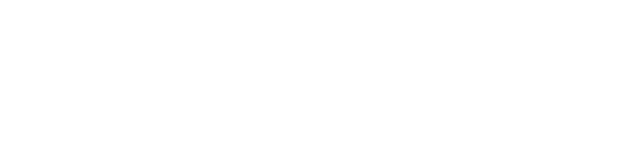
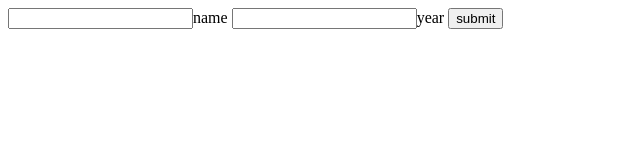
Before and after one commit to acciojob/sharable-urls-chitra36, a website: page main.html in a window 1280 px wide. Shown: the whole page, without its empty margins (0-640 px from the left). Drawn offline with Linux system fonts and the light colour scheme.

Commit message:
created a submission

```diff
--- a/main.html
+++ b/main.html
@@ -3,6 +3,11 @@
   <body>
     <script type="text/javascript" src="./script.js">
 </script>
+
+	  <input type="text" id="name">name</input>
+	  <input type="number"id="year" min="2000">year</input>
+	  <button id="button">submit</button>
+	  <h3 id="url"></h3>
   </body>
 
 </html>
```
